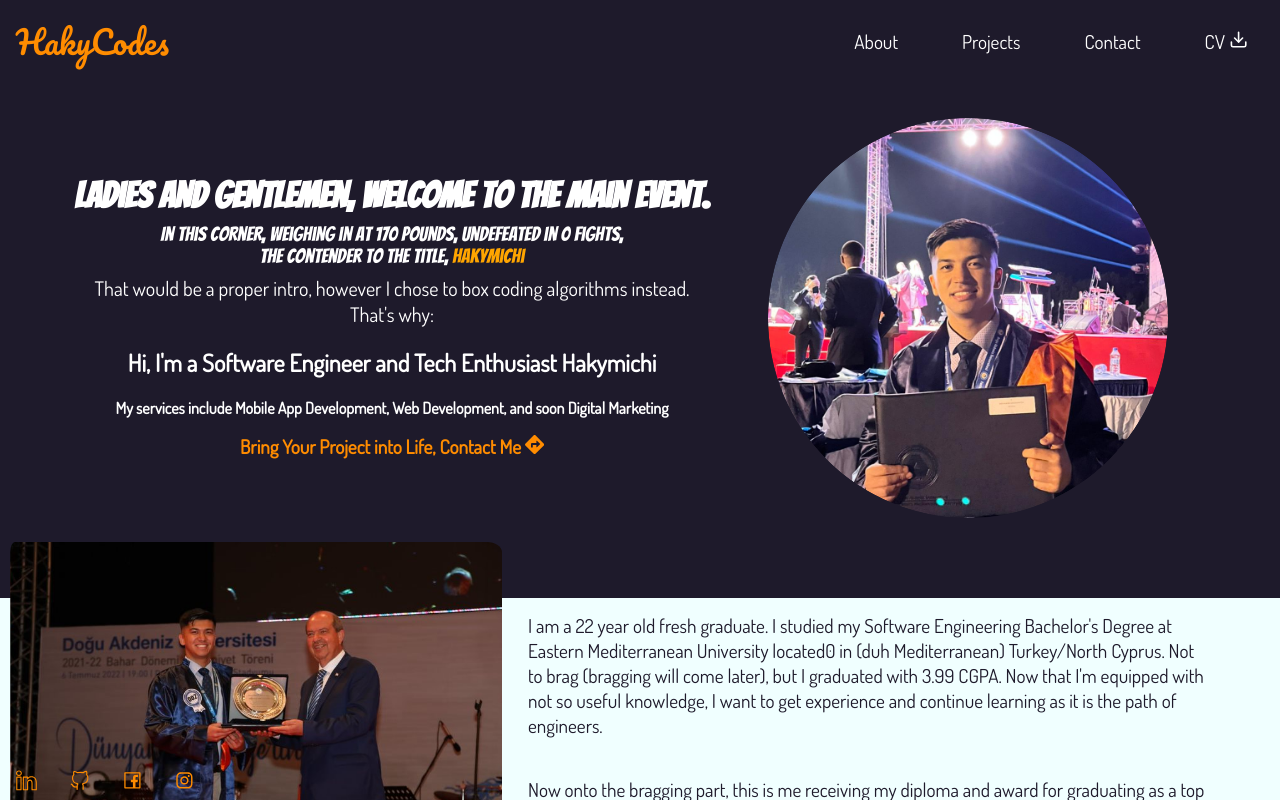
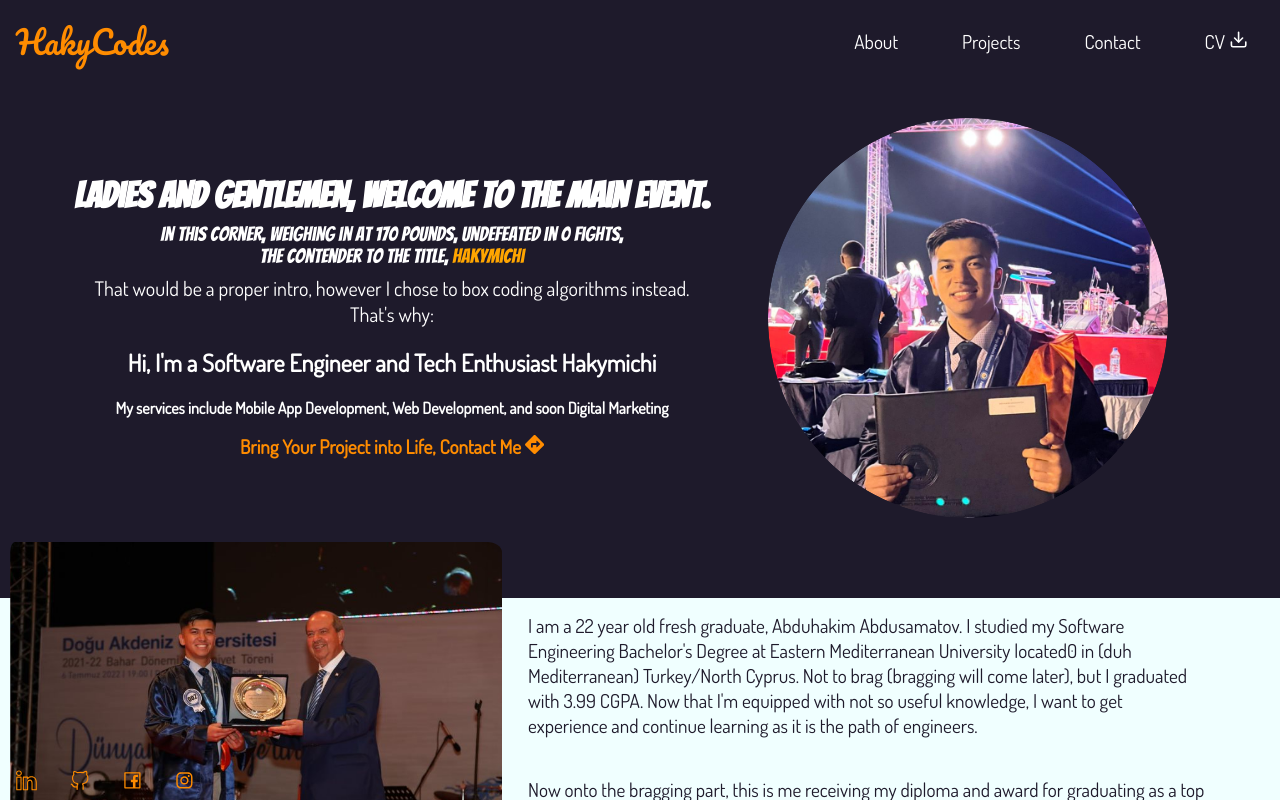
Before and after one commit to abduhakim00/portfolio, a Next.js app: page / in a window 1280 px wide. Shown: the top 800 px of the page. Built offline with nearby package versions, Linux system fonts and the light colour scheme.

Commit message:
fixed deployment errors

```diff
--- a/components/about.js
+++ b/components/about.js
@@ -7,12 +7,12 @@ function AboutContents(props) {
       </div>
       <div className={styles.descr}>
         <p>
-          I am a 22 year old fresh graduate. I studied my Software Engineering
-          Bachelor's Degree at Eastern Mediterranean University located0 in (duh
-          Mediterranean) Turkey/North Cyprus. Not to brag (bragging will come
-          later), but I graduated with 3.99 CGPA. Now that I'm equipped with not
-          so useful knowledge, I want to get experience and continue learning as
-          it is the path of engineers.
+          I am a 22 year old fresh graduate, Abduhakim Abdusamatov. I studied my
+          Software Engineering Bachelor&apos;s Degree at Eastern Mediterranean
+          University located0 in (duh Mediterranean) Turkey/North Cyprus. Not to
+          brag (bragging will come later), but I graduated with 3.99 CGPA. Now
+          that I&apos;m equipped with not so useful knowledge, I want to get
+          experience and continue learning as it is the path of engineers.
         </p>
         <p className={styles.brag}>
           Now onto the bragging part, this is me receiving my diploma and award
@@ -20,9 +20,9 @@ function AboutContents(props) {
           president of North Cyprus
         </p>
         <p>
-          Aside from Software Engineering, I'm trying to learn Video Editing
-          (you guessed it, for my future Youtube Channel), Digital Marketing and
-          of course Martial Arts
+          Aside from Software Engineering, I&apos;m trying to learn Video
+          Editing (you guessed it, for my future Youtube Channel), Digital
+          Marketing and of course Martial Arts
         </p>
       </div>
     </section>
--- a/components/navbar.js
+++ b/components/navbar.js
@@ -45,6 +45,7 @@ function Navbar(props) {
               className={styles.link}
               href="/files/resume.pdf"
               target="_blank"
+              rel="noreferrer"
               download
             >
               CV <FiDownload />
--- a/pages/_app.js
+++ b/pages/_app.js
@@ -36,12 +36,14 @@ function MyApp({ Component, pageProps }) {
           className={styles.link}
           href="https://www.linkedin.com/in/abduhakim-abdusamatov-805b14206/"
           target="_blank"
+          rel="noreferrer"
         >
           <SlSocialLinkedin />
         </a>
         <a
           className={styles.link}
           target="_blank"
+          rel="noreferrer"
           href="https://github.com/abduhakim00"
         >
           <VscGithubAlt />
@@ -49,6 +51,7 @@ function MyApp({ Component, pageProps }) {
         <a
           className={styles.link}
           target="_blank"
+          rel="noreferrer"
           href="https://www.facebook.com/hakim.abdusamadov/"
         >
           <AiOutlineFacebook />
@@ -56,6 +59,7 @@ function MyApp({ Component, pageProps }) {
         <a
           className={styles.link}
           target="_blank"
+          rel="noreferrer"
           href="https://www.instagram.com/haky.michi/"
         >
           <AiOutlineInstagram />
--- a/pages/contact.js
+++ b/pages/contact.js
@@ -43,8 +43,8 @@ function Contacts() {
         <div className={styles.contact}>
           <h1 className={styles.h1}>Come by and say hello!</h1>
           <p className={styles.p}>
-            I'll be happy to answer your questions. Just send me a message in
-            the form below!
+            I&apos;ll be happy to answer your questions. Just send me a message
+            in the form below!
           </p>
           <div className={styles.formdiv}>
             <form className={styles.form} onSubmit={handleSubmit}>
--- a/pages/index.js
+++ b/pages/index.js
@@ -28,11 +28,14 @@ export default function Home() {
             </h2>
             <p className={styles.p}>
               That would be a proper intro, however I chose to box coding
-              algorithms instead. <br /> That's why:
+              algorithms instead. <br /> That&apos;s why:
             </p>
           </div>
           <div className={styles.notbox}>
-            <h2> Hi, I'm a Software Engineer and Tech Enthusiast Hakymichi</h2>
+            <h2>
+              {" "}
+              Hi, I&apos;m a Software Engineer and Tech Enthusiast Hakymichi
+            </h2>
             <p>
               My services include Mobile App Development, Web Development, and
               soon Digital Marketing
--- a/pages/projects.js
+++ b/pages/projects.js
@@ -46,7 +46,7 @@ function Projects() {
       <main className={styles.main}>
         {projects.map((el) => {
           return (
-            <div onClick={() => animate(el)}>
+            <div key={Math.random()} onClick={() => animate(el)}>
               <img
                 src={project_info[el].img}
                 alt="Project Image"
```
